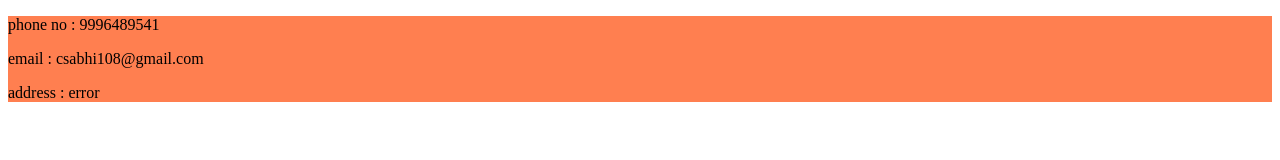
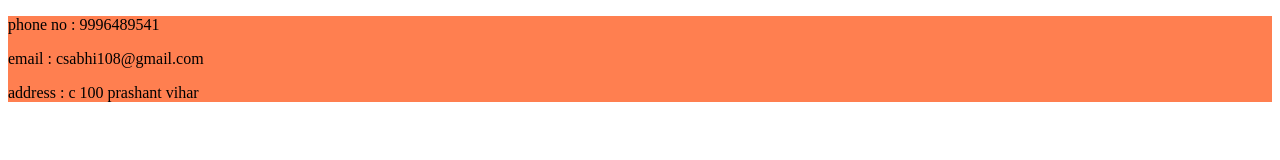
Before and after one commit to abhi61nf/test-git-2, a plain HTML site: page contact.html in a window 1280 px wide. Drawn offline with Linux system fonts and the light colour scheme.

Commit message:
address update

```diff
--- a/contact.html
+++ b/contact.html
@@ -15,7 +15,7 @@
     <div class = xyz>
         <p>phone no : 9996489541 </p>
         <p>email : csabhi108@gmail.com</p>
-        <p>address : error </p>
+        <p>address : c 100 prashant vihar </p>
     </div>
 </body>
 </html>
```
